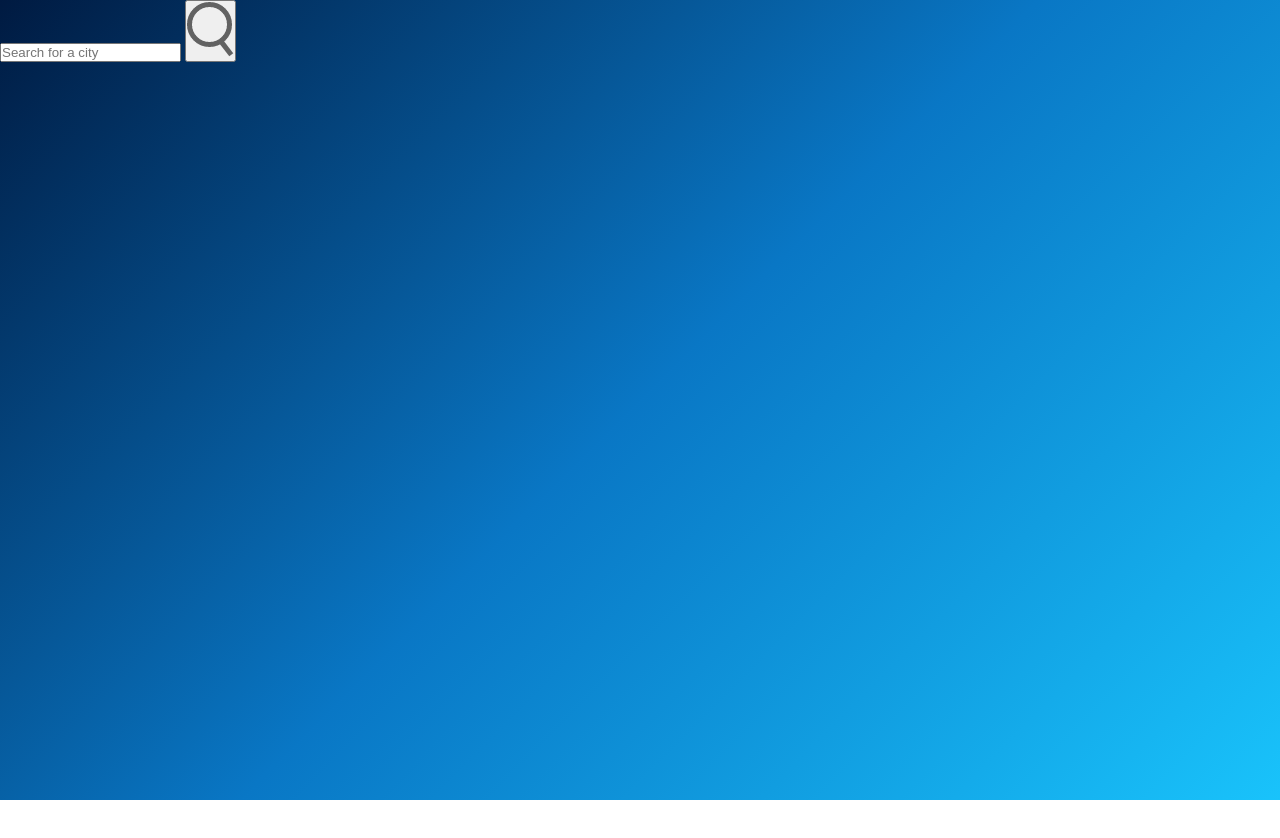
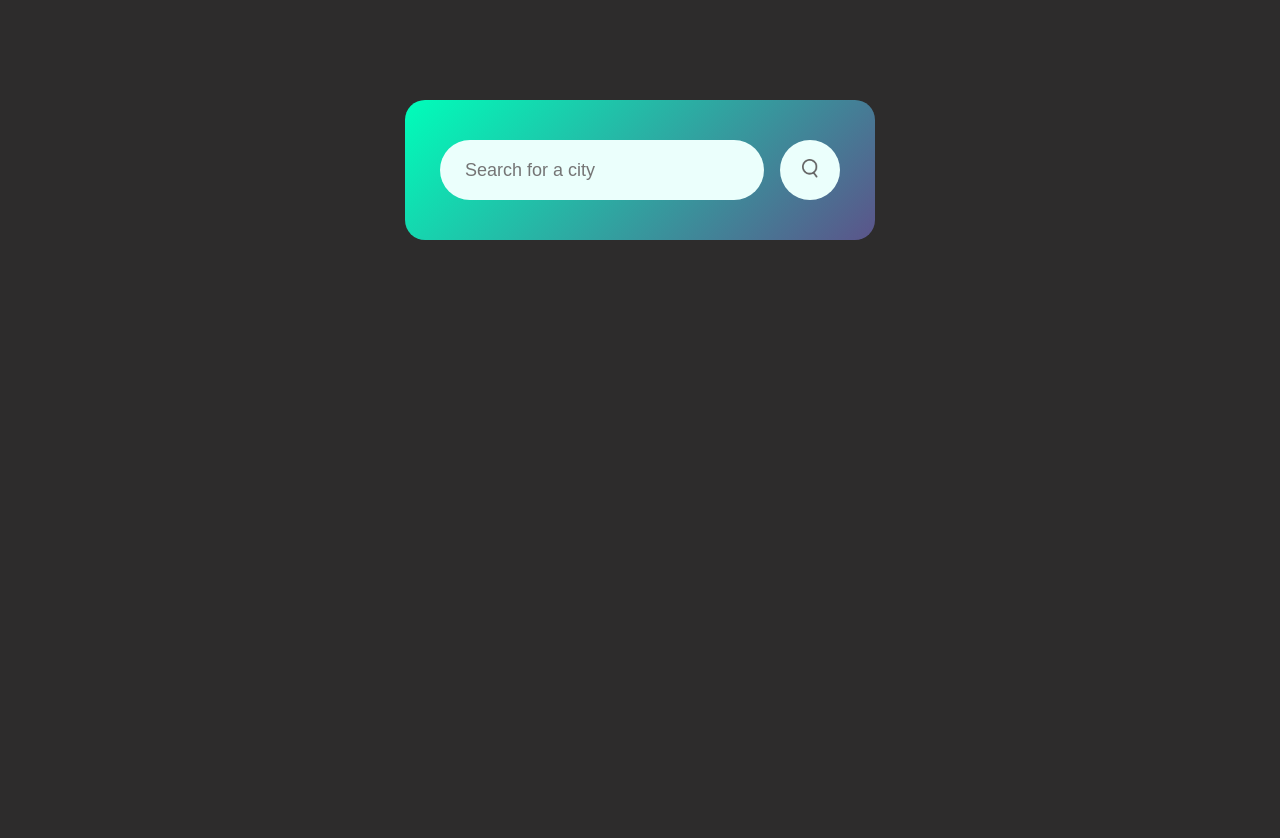
Before and after one commit to RishithSuresh/Weathery, a plain HTML site: page index.html in a window 1280 px wide. Before the commit the page ends 800 px from the top, so only its background shows below. Drawn offline with Linux system fonts and the light colour scheme.

Commit message:
Search Bar Commit

```diff
--- a/style.css
+++ b/style.css
@@ -8,5 +8,50 @@
 body {
     height: 100vh;
     margin: 0;
-    background: linear-gradient(135deg, #001a41, #0977c5, #19C3FB);
+    background: #2d2c2c;
 }
+.card{
+    max-width: 90%;
+    color: #fff;
+    margin: 100px auto 0;
+    padding: 40px 35px;
+    width: 470px;
+    background: linear-gradient(135deg, #00feba, #5b548a);
+    border-radius: 20px;
+    backdrop-filter: blur(10px);
+    text-align: center;
+}
+
+.search{
+    width: 100%;
+    display: flex;
+    justify-content: space-between;
+    align-items: center;
+}
+
+.search input{
+    flex: 1;
+    height: 60px;
+    border: 0;
+    outline: 0;
+    background: #ebfffc;
+    color: #555;
+    border-radius: 30px;
+    padding: 10px 25px;
+    font-size: 18px;
+    margin-right: 16px;
+}
+
+.search button{
+    width: 60px;
+    height: 60px;
+    border: 0;
+    outline: 0;
+    background: #ebfffc;
+    border-radius: 50%;
+    cursor: pointer;
+}
+
+.search button img{
+    width: 16px;
+}
```
